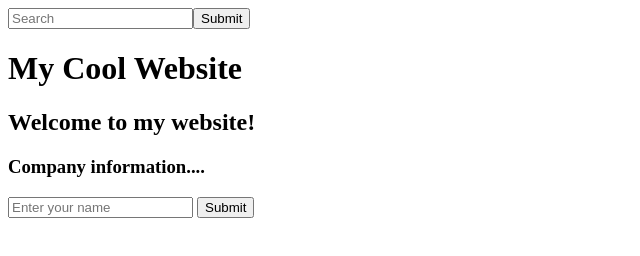
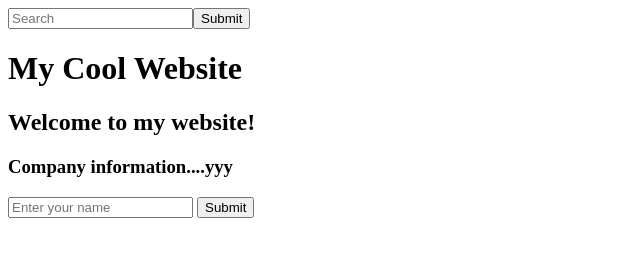
Before and after one commit to Gragru/MyCoolWebsite, a plain HTML site: page index.html in a window 1280 px wide. Shown: the full height of the page, 0-640 px from the left. Drawn offline with Linux system fonts and the light colour scheme.

Commit message:
Changed company info also

```diff
--- a/index.html
+++ b/index.html
@@ -9,7 +9,7 @@
     <input type="text" placeholder="Search"><button type="submit">Submit</button>
     <h1>My Cool Website</h1>
     <h2>Welcome to my website!</h2>
-    <h3>Company information....</h3>
+    <h3>Company information....yyy</h3>
     <form>
         <input type="text" placeholder="Enter your name" >
         <button type="submit">Submit</button>
```
